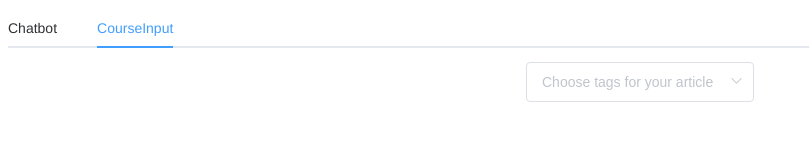
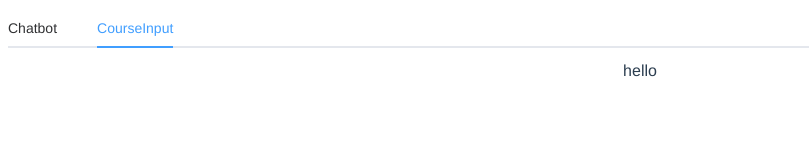
Before and after one commit to PotatoZhou/MmergeVue, a Vue app: page / in a window 1280 px wide. Shown: the top 160 px of the page, without its empty margins (0-809 px from the left). Built offline with nearby package versions, Linux system fonts and the light colour scheme.

Commit message:
update tabplane

```diff
--- a/src/components/CourseInput/index.vue
+++ b/src/components/CourseInput/index.vue
@@ -1,20 +1,3 @@
 <template>
-  <div class="header">
-    <el-select
-      v-model="value"
-      multiple
-      filterable
-      allow-create
-      default-first-option
-      placeholder="Choose tags for your article"
-    >
-      <el-option
-        v-for="item in options"
-        :key="item.value"
-        :label="item.label"
-        :value="item.value"
-      >
-      </el-option>
-    </el-select>
-  </div>
+  <div class="header">hello</div>
 </template>
```
